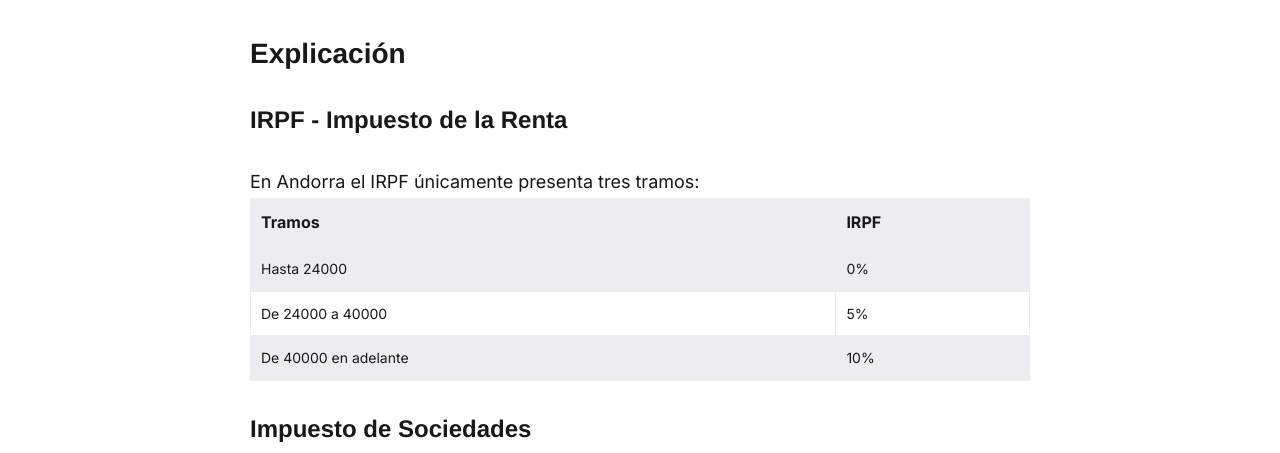
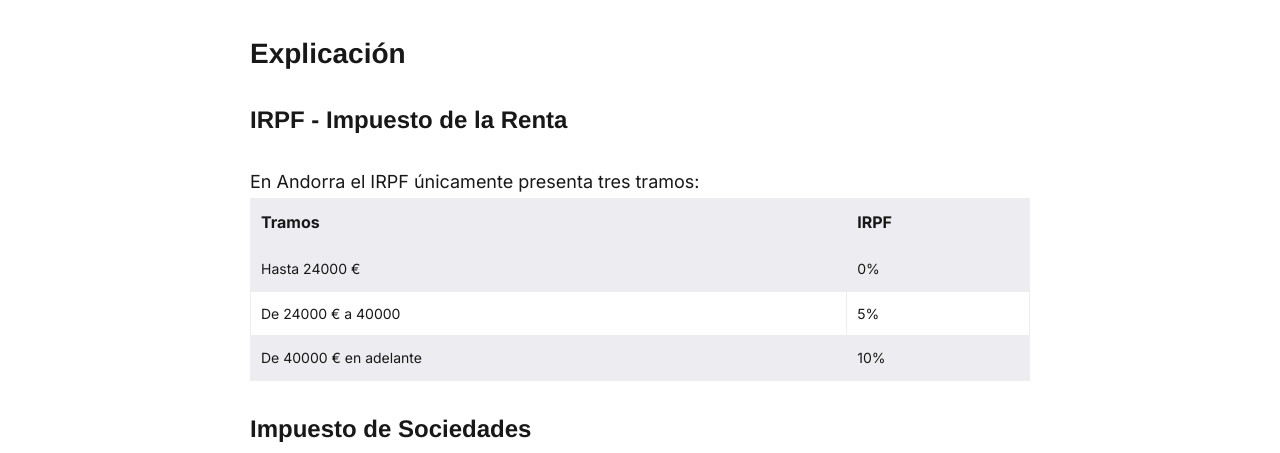
Before and after one commit to DannieBGoode/summit-advisors, a Jekyll site: the page built from _pages/calculadora.md, in a window 1280 px wide and 900 px high, scrolled down 981 px. Shown: the top 453 px of the window. Built offline with Jekyll 4.4.1, drawn with Linux system fonts in a browser that asks for light colours; nearby versions of some CDN libraries; some web fonts are replaced.

```diff
--- a/_pages/calculadora.md
+++ b/_pages/calculadora.md
@@ -61,15 +61,15 @@ image: /assets/uploads/image_2023-01-15_172707289.png
 			</thead>
 			<tbody>
 				<tr>
-					<td>Hasta {{ site.data.calculator.tramoMin }}</td>
+					<td>Hasta {{ site.data.calculator.tramoMin }} €</td>
 					<td>0%</td>
 				</tr>
 				<tr>
-					<td>De {{ site.data.calculator.tramoMin }} a {{ site.data.calculator.tramoMax }}</td>
+					<td>De {{ site.data.calculator.tramoMin }} € a {{ site.data.calculator.tramoMax }}</td>
 					<td>{{ site.data.calculator.tributacionMin }}%</td>
 				</tr>
 				<tr>
-					<td>De {{ site.data.calculator.tramoMax }} en adelante</td>
+					<td>De {{ site.data.calculator.tramoMax }} € en adelante</td>
 					<td>{{ site.data.calculator.tributacionMax }}%</td>
 				</tr>
 			</tbody>
```
